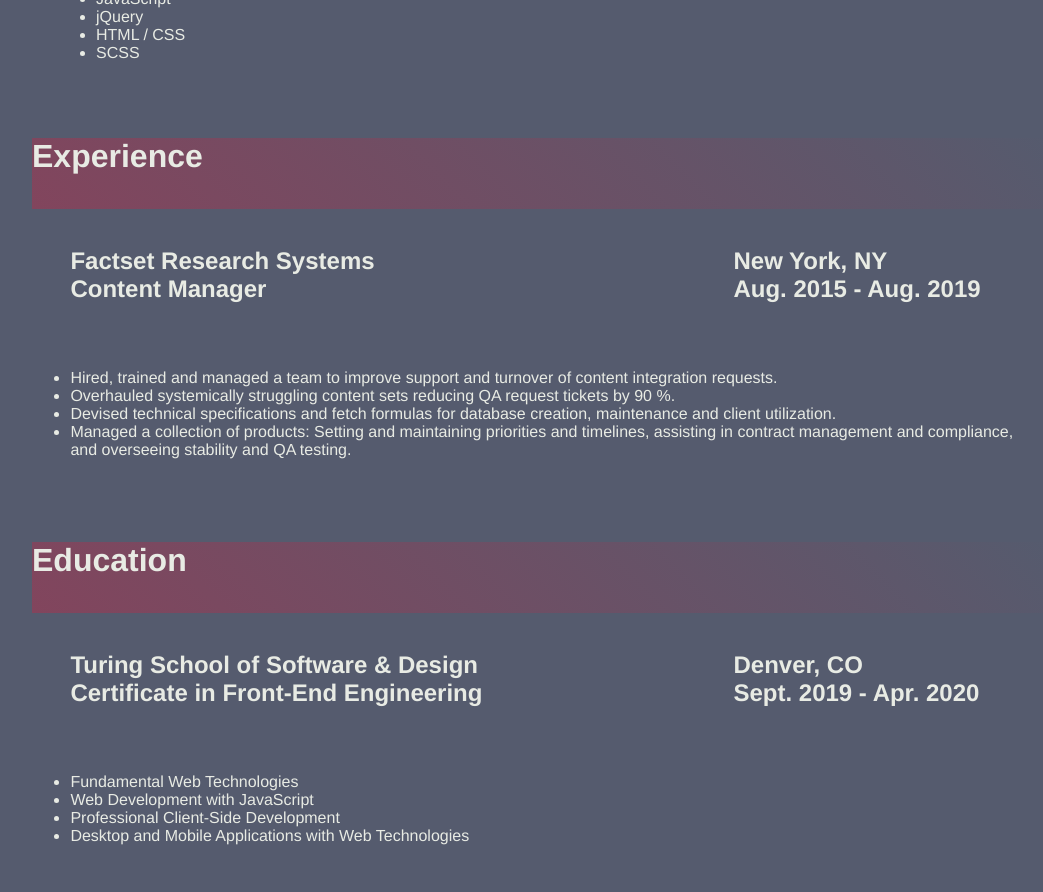
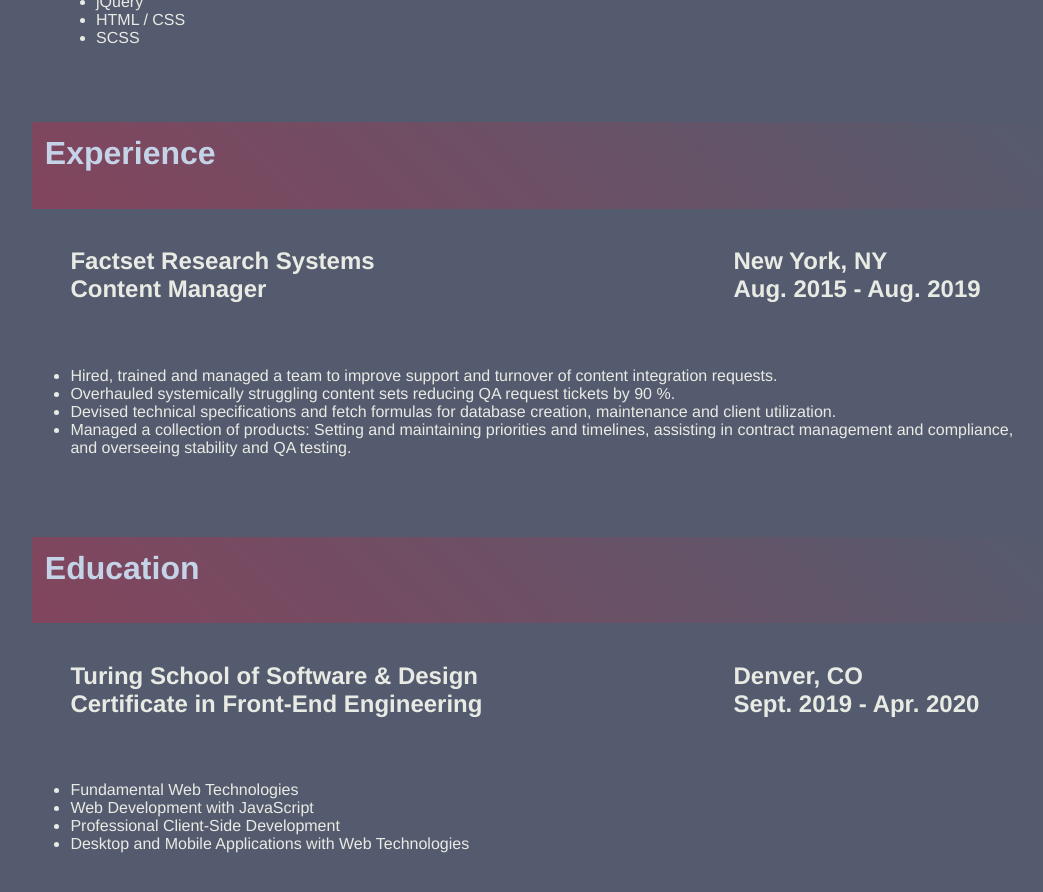
Before and after one commit to joel-oe-lacey/portfolio, a Vue app: page /#/ in a window 1280 px wide. Shown: the part 1120-2012 px from the top of the page, without its empty margins (96-1139 px from the left). Built offline with nearby package versions, Linux system fonts and the light colour scheme.

Commit message:
Update about styling

```diff
--- a/src/components/About.vue
+++ b/src/components/About.vue
@@ -64,6 +64,8 @@
   height: 10%;
   width: 80%;
   text-align: left;
+  padding: 1%;
+  color: #C4D3E7;
   background: linear-gradient(45deg,#82455D, #555B6E)
 }
 </style>
```
